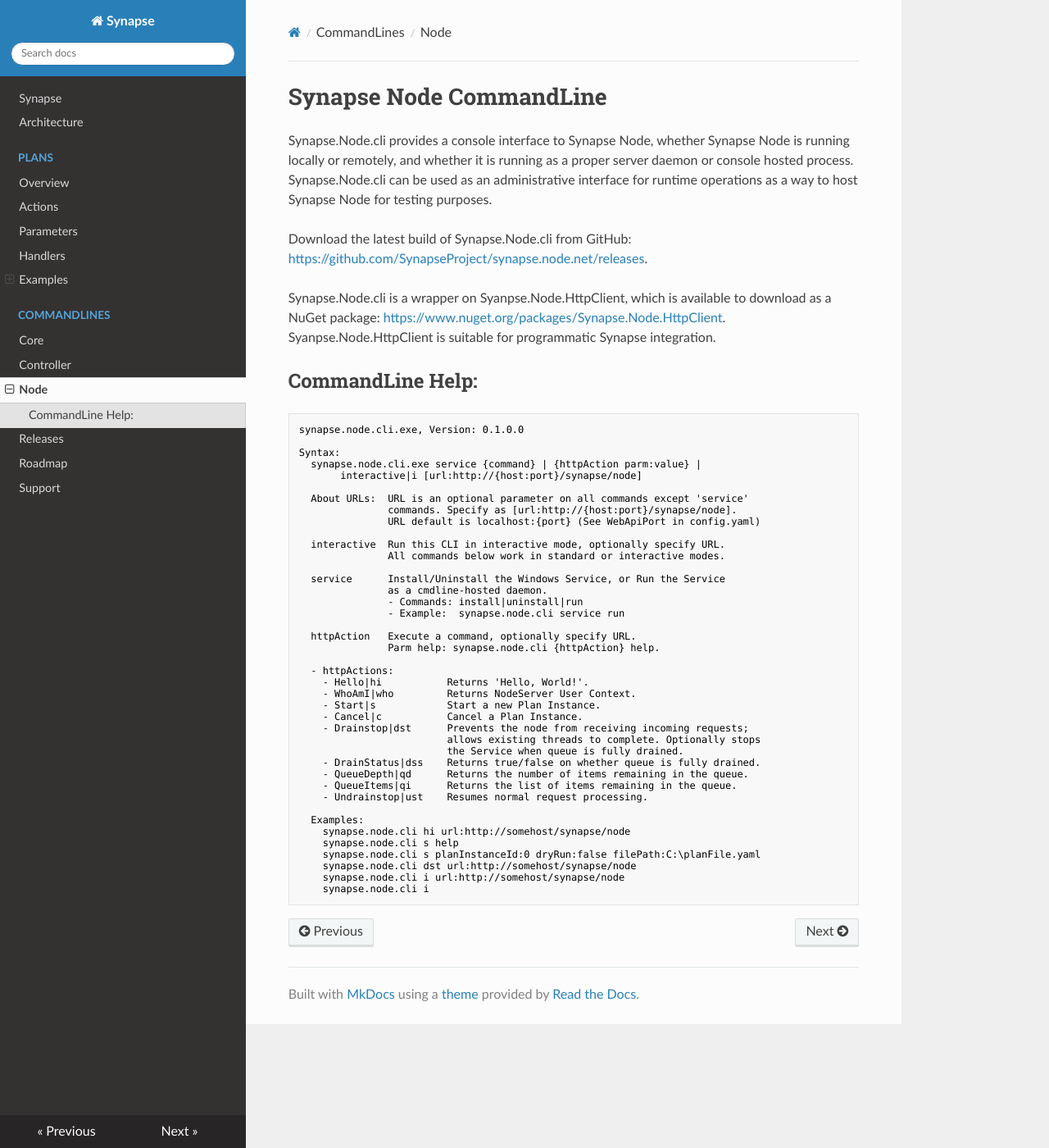
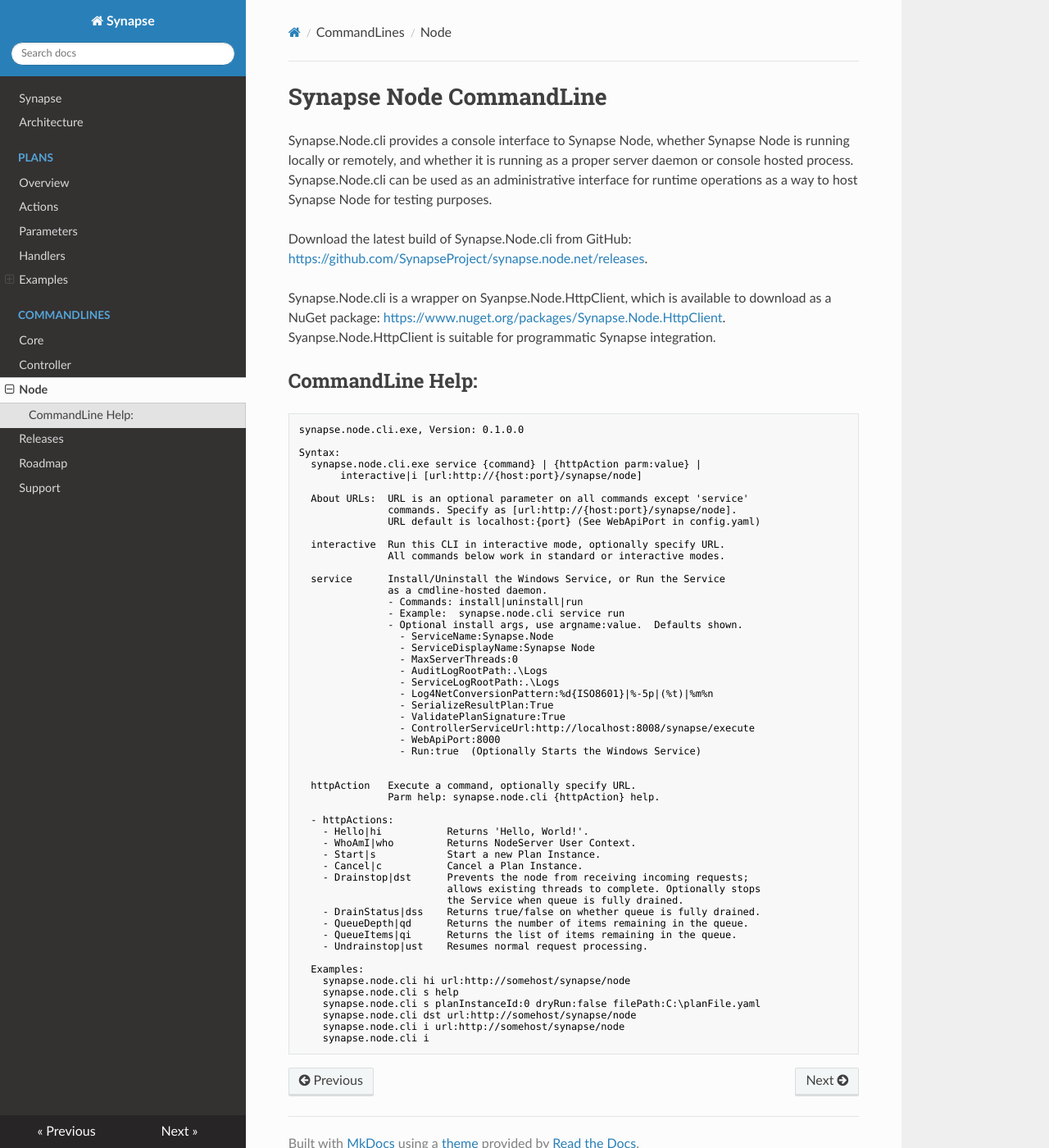
Before and after one commit to SynapseProject/synapse.docs, an MkDocs documentation site: the page built from docs/cli/node.md, in a window 1280 px wide and 1400 px high. Shown: the whole window at 82% size. Built offline with MkDocs 1.6.1, drawn with Linux system fonts in a browser that asks for light colours; nearby versions of some CDN libraries; old or Windows-style settings are respelled for this version of MkDocs.

Commit message:
updated cli docs

```diff
--- a/docs/cli/node.md
+++ b/docs/cli/node.md
@@ -26,6 +26,19 @@ Syntax:
                as a cmdline-hosted daemon.
                - Commands: install|uninstall|run
                - Example:  synapse.node.cli service run
+               - Optional install args, use argname:value.  Defaults shown.
+                 - ServiceName:Synapse.Node
+                 - ServiceDisplayName:Synapse Node
+                 - MaxServerThreads:0
+                 - AuditLogRootPath:.\Logs
+                 - ServiceLogRootPath:.\Logs
+                 - Log4NetConversionPattern:%d{ISO8601}|%-5p|(%t)|%m%n
+                 - SerializeResultPlan:True
+                 - ValidatePlanSignature:True
+                 - ControllerServiceUrl:http://localhost:8008/synapse/execute
+                 - WebApiPort:8000
+                 - Run:true  (Optionally Starts the Windows Service)
+
 
   httpAction   Execute a command, optionally specify URL.
                Parm help: synapse.node.cli {httpAction} help.
```
Also changed, not shown: docs/cli/controller.md (+9 -0 lines).
